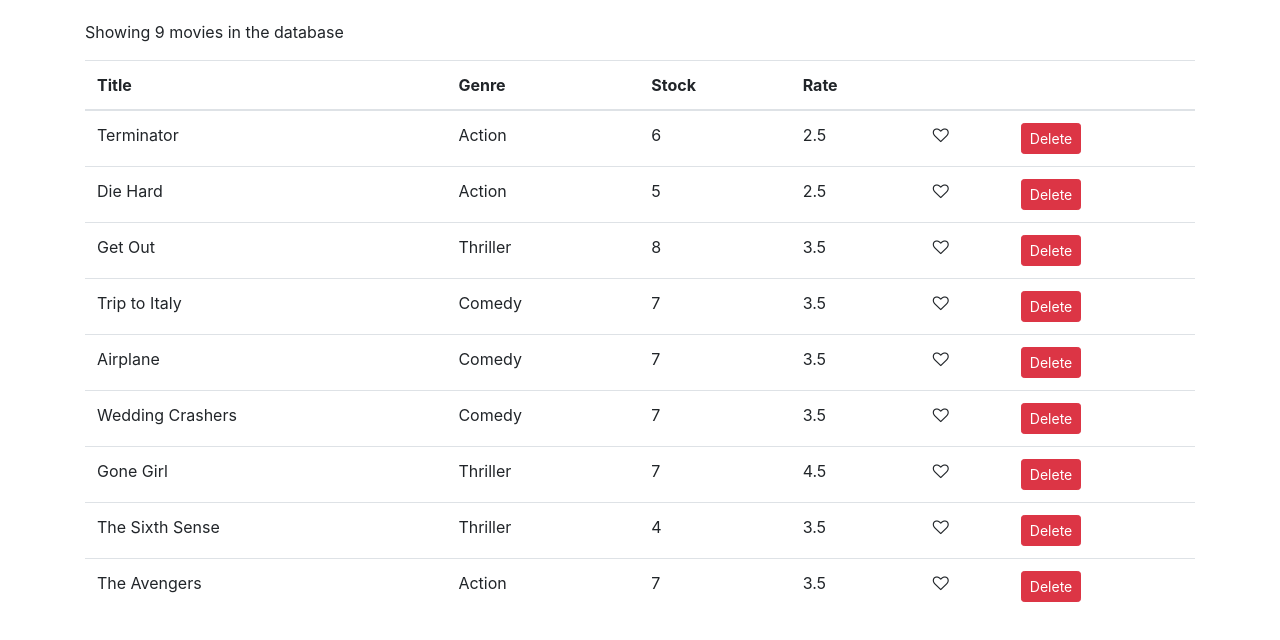
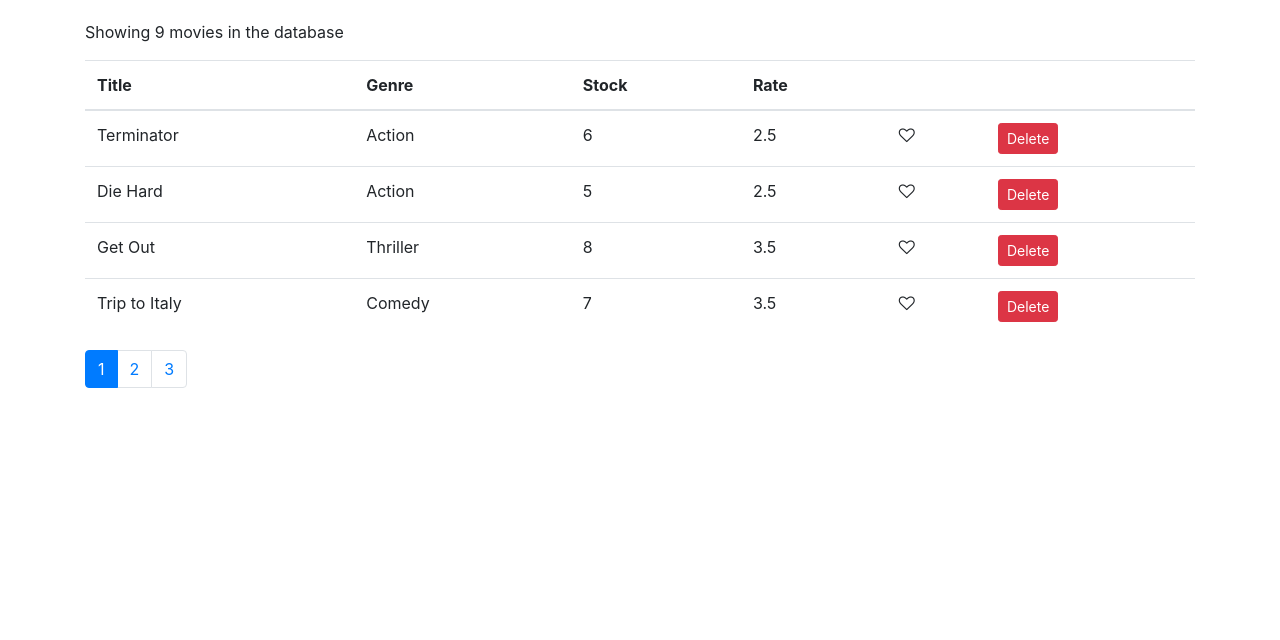
Before and after one commit to kapilkumar09/Movie-app, a React (Create React App) app: page / in a window 1280 px wide. Shown: the top 640 px of the page. Built offline with nearby package versions, Linux system fonts and the light colour scheme.

Commit message:
added pagination

```diff
--- a/src/components/Movies.js
+++ b/src/components/Movies.js
@@ -1,10 +1,14 @@
 import React, { Component } from "react";
 import { getMovies } from "../services/fakeMovieService";
 import Like from "./Like";
+import Pagination from "./Pagination";
+import { paginate } from "../utils/paginate";
 
 class Movies extends Component {
   state = {
-    movies: getMovies()
+    movies: getMovies(),
+    pageSize: 4,
+    currentPage: 1
   };
 
   renderMoviesStatusText() {
@@ -30,6 +34,10 @@
     this.setState({ movies });
   }
 
+  handlePageChange(page) {
+    this.setState({ currentPage: page });
+  }
+
   renderTableHeading() {
     return (
       <thead>
@@ -46,9 +54,11 @@
   }
 
   renderTableRows() {
+    const { movies: allMovies, currentPage, pageSize } = this.state;
+    const movies = paginate(allMovies, currentPage, pageSize);
     return (
       <tbody>
-        {this.state.movies.map(movie => (
+        {movies.map(movie => (
           <tr key={movie._id}>
             <td>{movie.title}</td>
             <td>{movie.genre.name}</td>
@@ -82,10 +92,18 @@
     );
   }
   render() {
+    const { movies, pageSize, currentPage } = this.state;
+
     return (
       <div>
         {this.renderMoviesStatusText()}
         {this.renderTable()}
+        <Pagination
+          totalItems={movies.length}
+          pageSize={pageSize}
+          currentPage={currentPage}
+          onPageChange={page => this.handlePageChange(page)}
+        />
       </div>
     );
   }
--- /dev/null
+++ b/src/components/Pagination.js
@@ -0,0 +1,32 @@
+import React from "react";
+import _ from "lodash";
+
+const Paginantion = props => {
+  const { totalItems, pageSize, onPageChange, currentPage } = props;
+  const numOfPages = Math.ceil(totalItems / pageSize);
+  if (numOfPages === 1) return null;
+  const pages = _.range(1, numOfPages + 1);
+
+  return (
+    <nav aria-label="Page navigation example">
+      <ul className="pagination">
+        {pages.map(page => (
+          <li
+            key={page}
+            className={page === currentPage ? "page-item active" : "page-item"}
+          >
+            <a
+              className="page-link"
+              href="#"
+              onClick={() => onPageChange(page)}
+            >
+              {page}
+            </a>
+          </li>
+        ))}
+      </ul>
+    </nav>
+  );
+};
+
+export default Paginantion;
--- /dev/null
+++ b/src/utils/paginate.js
@@ -0,0 +1,9 @@
+import _ from "lodash";
+
+export function paginate(items, pageNumber, pageSize) {
+  const startIndex = (pageNumber - 1) * pageSize;
+  return _(items)
+    .slice(startIndex)
+    .take(pageSize)
+    .value();
+}
```
